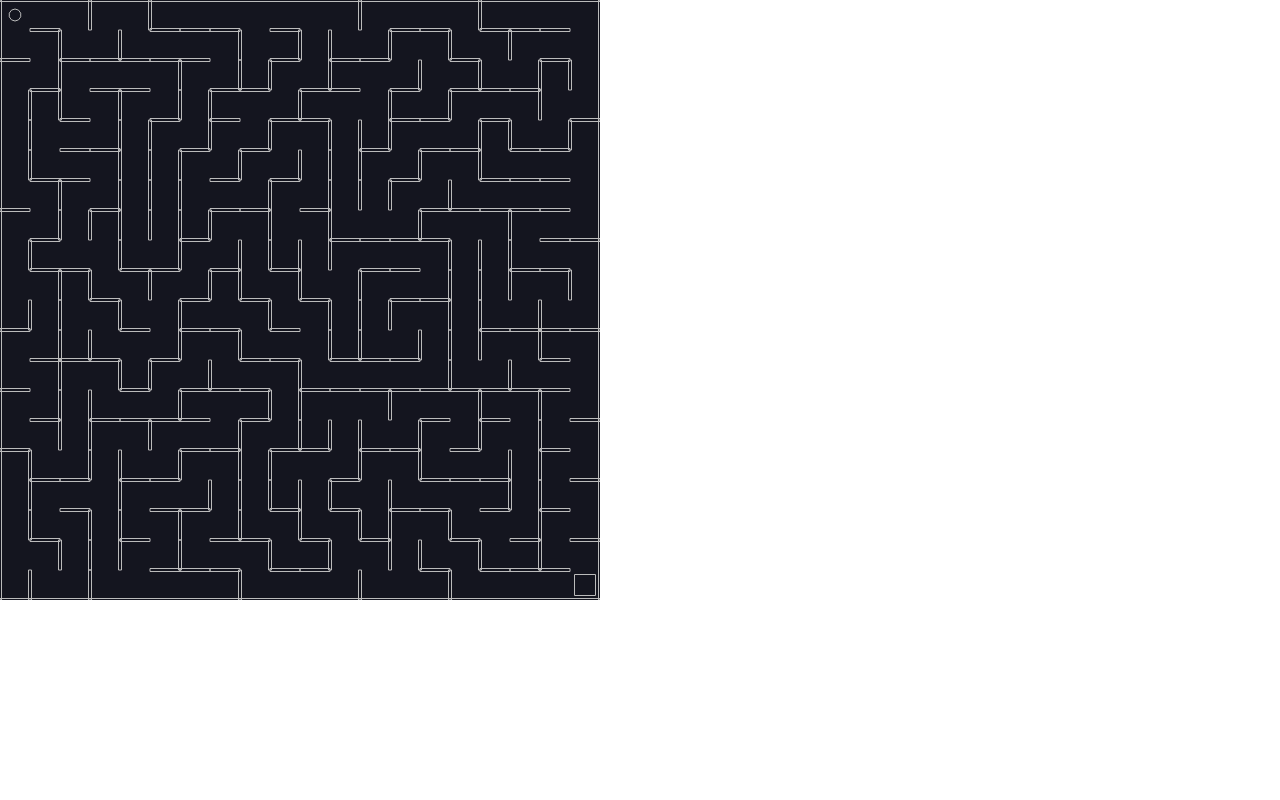
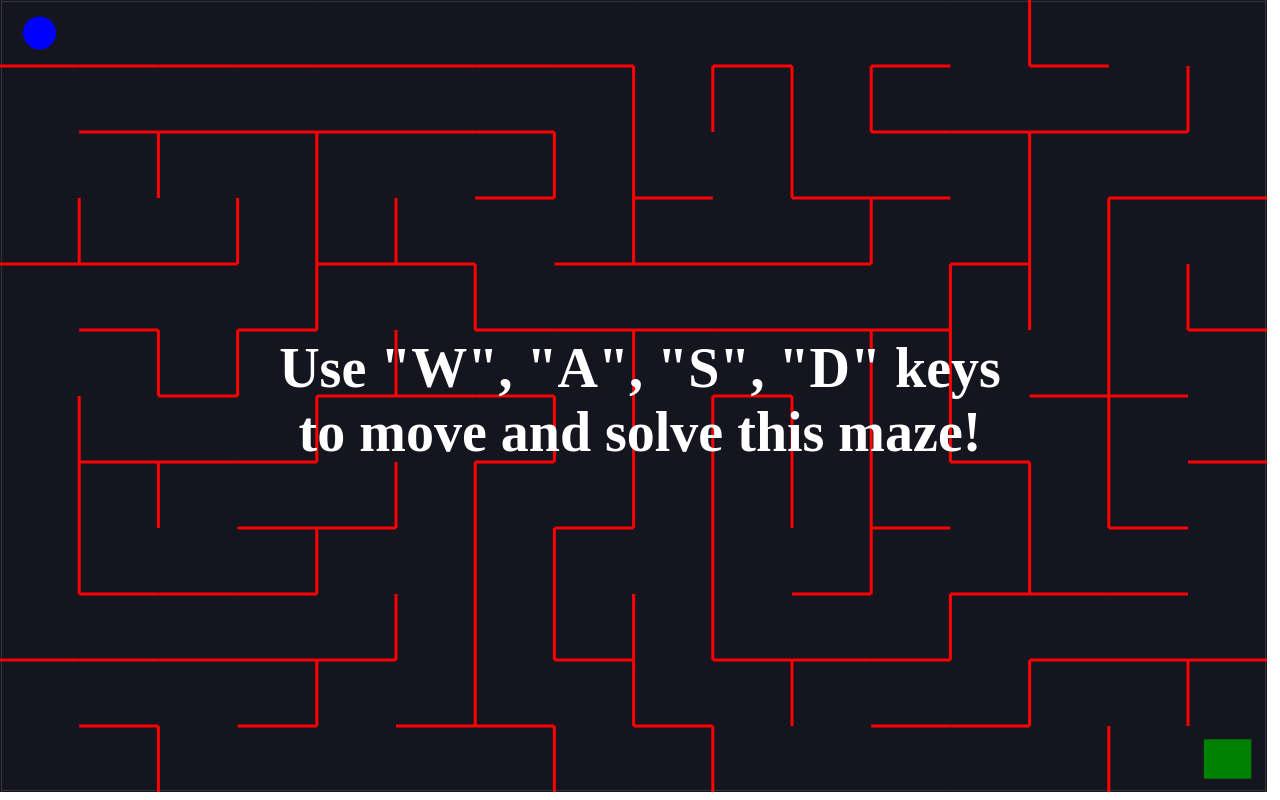
Before and after one commit to brnktt/Maze, a plain HTML site: page index.html in a window 1280 px wide. Drawn offline with nearby package versions, Linux system fonts and the light colour scheme.

Commit message:
Refactoring for screen scaling + added tutorial and winning notifications

```diff
--- a/index.html
+++ b/index.html
@@ -8,6 +8,15 @@
     <link rel="stylesheet" href="style.css" />
   </head>
   <body>
+    <div class="message tutorial">
+      <h1>
+        Use "W", "A", "S", "D" keys <br />
+        to move and solve this maze!
+      </h1>
+    </div>
+    <div class="message winner hidden">
+      <h1>You Win!</h1>
+    </div>
     <script src="index.js"></script>
   </body>
 </html>
--- a/index.js
+++ b/index.js
@@ -1,15 +1,16 @@
 // Matter.js variables extraction
-const { Engine, Render, Runner, World, Bodies, Body } = Matter;
+const { Engine, Render, Runner, World, Bodies, Body, Events } = Matter;
 
 // Variables
-const cells = 20;
-const width = 600;
-const height = 600;
+const cellsHorizontal = 16;
+const cellsVertical = 12;
+const width = window.innerWidth * 0.99;
+const height = window.innerHeight * 0.99;
 
-const unitWidth = width / cells;
-const unitHeight = height / cells;
+const unitWidth = width / cellsHorizontal;
+const unitHeight = height / cellsVertical;
 const wallSize = 3;
-const ballVelocity = 2;
+const ballVelocity = 5;
 
 // World configuration and initialization
 const engine = Engine.create();
@@ -19,7 +20,7 @@ const render = Render.create({
   element: document.body,
   engine: engine,
   options: {
-    wireframes: true,
+    wireframes: false,
     width: width,
     height: height
   }
@@ -29,10 +30,22 @@ Runner.run(Runner.create(), engine);
 
 // Walls
 const walls = [
-  Bodies.rectangle(width / 2, 0, width, wallSize, { isStatic: true }), //top
-  Bodies.rectangle(width / 2, height, width, wallSize, { isStatic: true }), //bottom
-  Bodies.rectangle(0, height / 2, wallSize, height, { isStatic: true }), //left
-  Bodies.rectangle(width, height / 2, wallSize, height, { isStatic: true }) //right
+  Bodies.rectangle(width / 2, 0, width, wallSize, {
+    isStatic: true,
+    label: "border"
+  }), //top
+  Bodies.rectangle(width / 2, height, width, wallSize, {
+    isStatic: true,
+    label: "border"
+  }), //bottom
+  Bodies.rectangle(0, height / 2, wallSize, height, {
+    isStatic: true,
+    label: "border"
+  }), //left
+  Bodies.rectangle(width, height / 2, wallSize, height, {
+    isStatic: true,
+    label: "border"
+  }) //right
 ];
 World.add(world, walls);
 
@@ -53,20 +66,20 @@ const shuffle = arr => {
   return arr;
 };
 
-const grid = Array(cells) // rows
+const grid = Array(cellsVertical) // rows
   .fill(null)
-  .map(() => Array(cells).fill(false)); // columns
+  .map(() => Array(cellsHorizontal).fill(false)); // columns
 
-const verticals = Array(cells) // rows
+const verticals = Array(cellsVertical) // rows
   .fill(null)
-  .map(() => Array(cells - 1).fill(false)); // columns
+  .map(() => Array(cellsHorizontal - 1).fill(false)); // columns
 
-const horizontals = Array(cells - 1) // rows
+const horizontals = Array(cellsVertical - 1) // rows
   .fill(null)
-  .map(() => Array(cells).fill(false)); // column
+  .map(() => Array(cellsHorizontal).fill(false)); // column
 
-const startRow = Math.floor(Math.random() * cells);
-const startColumn = Math.floor(Math.random() * cells);
+const startRow = Math.floor(Math.random() * cellsVertical);
+const startColumn = Math.floor(Math.random() * cellsHorizontal);
 
 const stepThrowCell = (row, column) => {
   // If i have visited the cell ar [row, column], then return
@@ -91,9 +104,9 @@ const stepThrowCell = (row, column) => {
     // See if this neighbor is out of bounds
     if (
       nextRow < 0 ||
-      nextRow >= cells ||
+      nextRow >= cellsVertical ||
       nextColumn < 0 ||
-      nextColumn >= cells
+      nextColumn >= cellsHorizontal
     ) {
       continue;
     }
@@ -130,10 +143,16 @@ horizontals.forEach((row, rowIndex) => {
 
     const wall = Bodies.rectangle(
       unitWidth * columnIndex + unitWidth / 2,
-      unitWidth * rowIndex + unitWidth,
+      unitHeight * rowIndex + unitHeight,
       unitWidth,
       wallSize,
-      { isStatic: true }
+      {
+        isStatic: true,
+        label: "wall",
+        render: {
+          fillStyle: "red"
+        }
+      }
     );
     World.add(world, wall);
   });
@@ -146,11 +165,17 @@ verticals.forEach((row, rowIndex) => {
     }
 
     const wall = Bodies.rectangle(
-      unitHeight * columnIndex + unitHeight,
+      unitWidth * columnIndex + unitWidth,
       unitHeight * rowIndex + unitHeight / 2,
       wallSize,
       unitHeight,
-      { isStatic: true }
+      {
+        isStatic: true,
+        label: "wall",
+        render: {
+          fillStyle: "red"
+        }
+      }
     );
     World.add(world, wall);
   });
@@ -160,17 +185,26 @@ verticals.forEach((row, rowIndex) => {
 const goal = Bodies.rectangle(
   width - unitWidth / 2,
   height - unitHeight / 2,
-  unitWidth * 0.7,
-  unitHeight * 0.7,
+  unitWidth * 0.6,
+  unitHeight * 0.6,
   {
     isStatic: true,
-    fillColors: "green"
+    label: "goal",
+    render: {
+      fillStyle: "green"
+    }
   }
 );
 World.add(world, goal);
 
 // Ball point
-const ball = Bodies.circle(unitWidth / 2, unitHeight / 2, unitWidth / 5);
+const ballRadius = Math.min(unitWidth, unitHeight) / 4;
+const ball = Bodies.circle(unitWidth / 2, unitHeight / 2, ballRadius, {
+  label: "ball",
+  render: {
+    fillStyle: "blue"
+  }
+});
 World.add(world, ball);
 
 // Keypress controls
@@ -179,17 +213,43 @@ document.addEventListener("keydown", event => {
   if (event.keyCode === 87) {
     //up
     Body.setVelocity(ball, { x, y: y - ballVelocity });
+    document.querySelector(".tutorial").classList.add("hidden");
   }
   if (event.keyCode === 68) {
     //right
     Body.setVelocity(ball, { x: x + ballVelocity, y });
+    document.querySelector(".tutorial").classList.add("hidden");
   }
   if (event.keyCode === 83) {
     //down
     Body.setVelocity(ball, { x, y: y + ballVelocity });
+    document.querySelector(".tutorial").classList.add("hidden");
   }
   if (event.keyCode === 65) {
     //left
     Body.setVelocity(ball, { x: x - ballVelocity, y });
+    document.querySelector(".tutorial").classList.add("hidden");
   }
 });
+
+// Win Condition
+Events.on(engine, "collisionStart", event => {
+  event.pairs.forEach(collision => {
+    const labels = ["ball", "goal"];
+
+    // if user reach a goal, turn on gravity
+    if (
+      labels.includes(collision.bodyA.label) &&
+      labels.includes(collision.bodyB.label)
+    ) {
+      console.log(collision);
+      world.gravity.y = 1;
+      world.bodies.forEach(body => {
+        if (body.label === "wall") {
+          Body.setStatic(body, false);
+        }
+      });
+      document.querySelector(".winner").classList.remove("hidden");
+    }
+  });
+});
--- a/style.css
+++ b/style.css
@@ -3,3 +3,22 @@ body {
   margin: 0;
   padding: 0;
 }
+
+.hidden {
+  display: none !important;
+}
+h1 {
+  color: white;
+  font-size: 56px;
+  text-align: center;
+}
+
+.message {
+  display: flex;
+  justify-content: center;
+  align-items: center;
+  position: absolute;
+  z-index: 1;
+  height: 100vh;
+  width: 100vw;
+}
```
